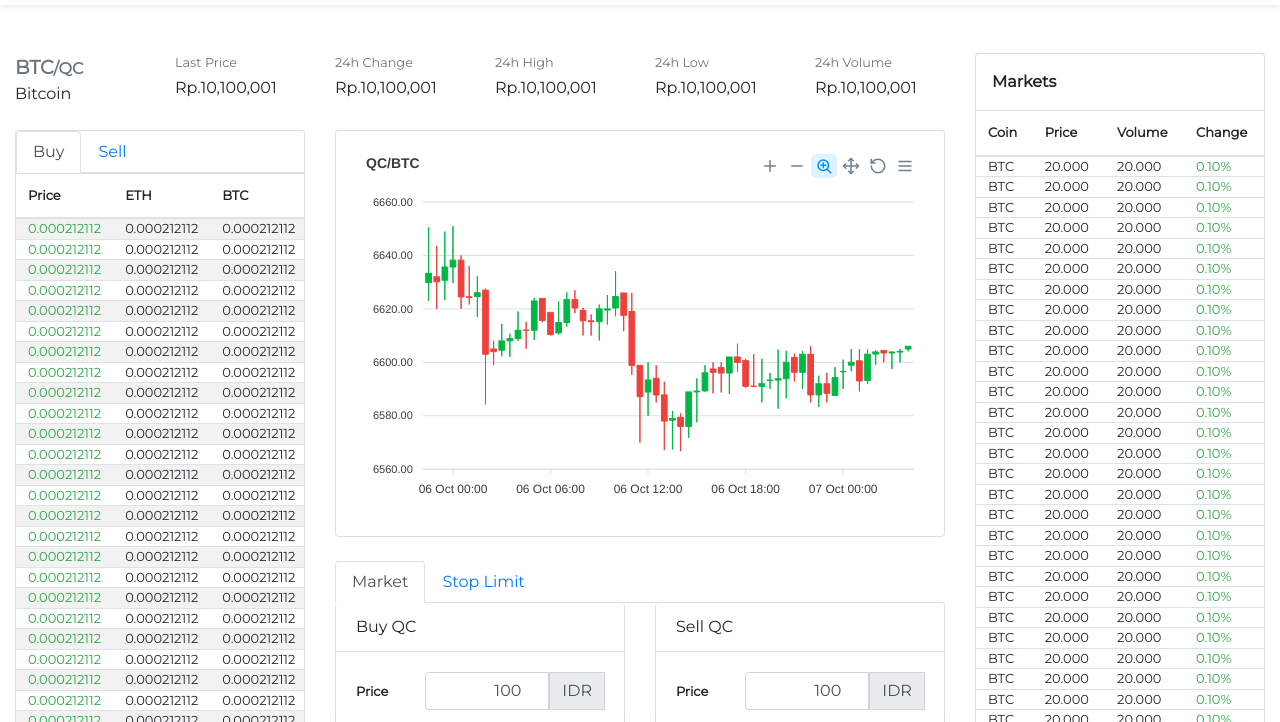
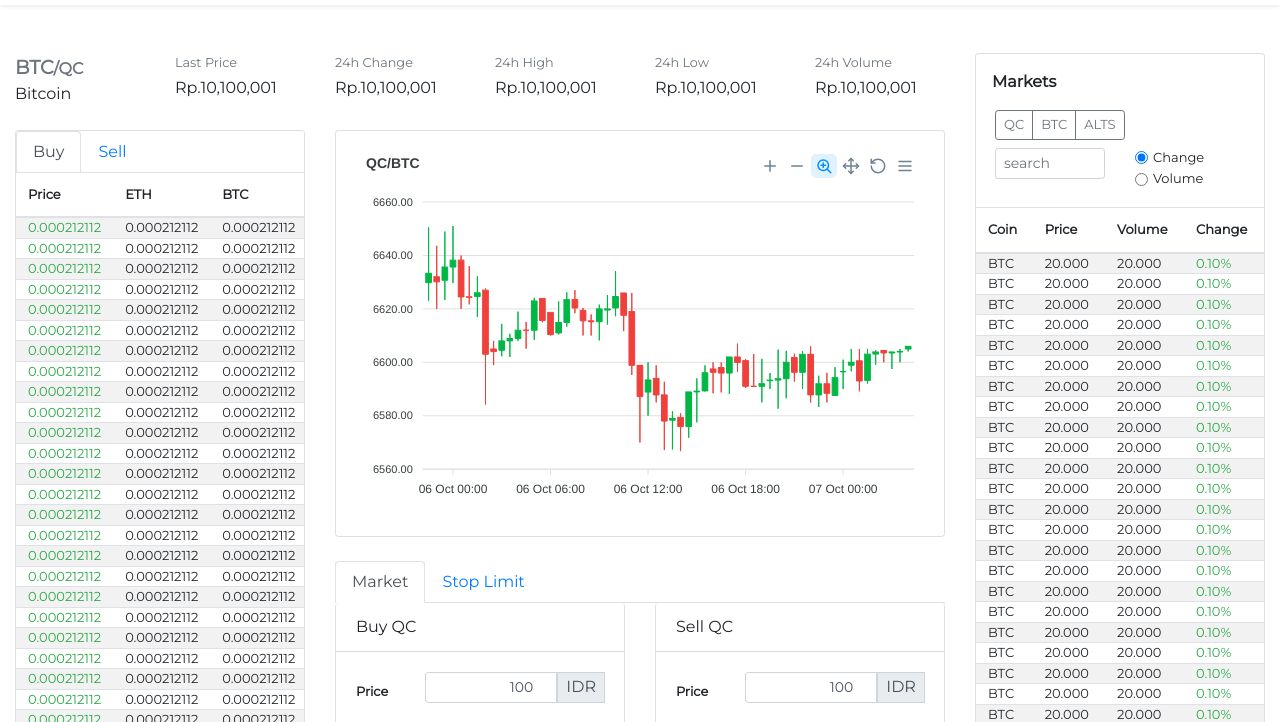
Before and after one commit to thexdev/minilalist-exchange-layout, a plain HTML site: page index.html in a window 1280 px wide. Shown: the part 51-773 px from the top of the page. Drawn offline with nearby package versions, Linux system fonts and the light colour scheme.

Commit message:
Change somethin

```diff
--- a/app.js
+++ b/app.js
@@ -18,9 +18,9 @@ const buyCoin = {
 					    <label for="buyPrice" class="col-sm-3 col-form-label"><small><strong>Price</strong></small></label>
 					    <div class="col-sm-9">
 					      	<div class="input-group mb-3">
-							  <input type="number" class="form-control text-right" v-model="price">
+							  <input type="number" class="form-control form-control-sm text-right" v-model="price">
 							  <div class="input-group-prepend">
-							    <span class="input-group-text" id="buyPrice">IDR</span>
+							    <span class="input-group-text p-0 px-2" id="buyPrice">IDR</span>
 							  </div>
 							</div>
 					    </div>
@@ -29,9 +29,9 @@ const buyCoin = {
 					    <label for="buyAmount" class="col-sm-3 col-form-label"><small><strong>Amount</strong></small></label>
 					    <div class="col-sm-9">
 					    	<div class="input-group mb-3">
-							  <input type="number" class="form-control text-right" v-model="amount">
+							  <input type="number" class="form-control form-control-sm text-right" v-model="amount">
 							  <div class="input-group-prepend">
-							    <span class="input-group-text" id="buyAmount">BTC</span>
+							    <span class="input-group-text p-0 px-2" id="buyAmount">BTC</span>
 							  </div>
 							</div>
 					    </div>
@@ -41,18 +41,18 @@ const buyCoin = {
 					    <label for="buyTotal" class="col-sm-3 col-form-label"><small><strong>Total</strong></small></label>
 					    <div class="col-sm-9">
 					    	<div class="input-group mb-3">
-							  <input type="number" class="form-control text-right" :value="totalPrice">
+							  <input type="number" class="form-control form-control-sm text-right" :value="totalPrice">
 							  <div class="input-group-prepend">
-							    <span class="input-group-text" id="buyTotal">IDR</span>
+							    <span class="input-group-text p-0 px-2" id="buyTotal">IDR</span>
 							  </div>
 							</div>
 					    </div>
 					</div>
 					<div class="form-group">
 						<div class="border border-warning rounded">
-							<p class="text-center mt-3">
+							<small class="text-center d-block p-2">
 								<a href=""><strong class="text-warning">Log In</strong></a> or <a href=""><strong class="text-warning">Register</strong></a> to trade
-							</p>
+							</small>
 						</div>
 					</div>
 				</form>
@@ -85,9 +85,9 @@ const sellCoin = {
 					    <label for="buyPrice" class="col-sm-3 col-form-label"><small><strong>Price</strong></small></label>
 					    <div class="col-sm-9">
 					      	<div class="input-group mb-3">
-							  <input type="number" class="form-control text-right" v-model="price">
+							  <input type="number" class="form-control form-control-sm text-right" v-model="price">
 							  <div class="input-group-prepend">
-							    <span class="input-group-text" id="buyPrice">IDR</span>
+							    <span class="input-group-text p-0 px-2" id="buyPrice">IDR</span>
 							  </div>
 							</div>
 					    </div>
@@ -96,9 +96,9 @@ const sellCoin = {
 					    <label for="buyAmount" class="col-sm-3 col-form-label"><small><strong>Amount</strong></small></label>
 					    <div class="col-sm-9">
 					    	<div class="input-group mb-3">
-							  <input type="number" class="form-control text-right" v-model="amount">
+							  <input type="number" class="form-control form-control-sm text-right" v-model="amount">
 							  <div class="input-group-prepend">
-							    <span class="input-group-text" id="buyAmount">BTC</span>
+							    <span class="input-group-text p-0 px-2" id="buyAmount">BTC</span>
 							  </div>
 							</div>
 					    </div>
@@ -108,18 +108,18 @@ const sellCoin = {
 					    <label for="buyTotal" class="col-sm-3 col-form-label"><small><strong>Total</strong></small></label>
 					    <div class="col-sm-9">
 					    	<div class="input-group mb-3">
-							  <input type="number" class="form-control text-right" :value="totalPrice">
+							  <input type="number" class="form-control form-control-sm text-right" :value="totalPrice">
 							  <div class="input-group-prepend">
-							    <span class="input-group-text" id="buyTotal">IDR</span>
+							    <span class="input-group-text p-0 px-2" id="buyTotal">IDR</span>
 							  </div>
 							</div>
 					    </div>
 					</div>
 					<div class="form-group">
 						<div class="border border-warning rounded">
-							<p class="text-center mt-3">
+							<small class="text-center d-block p-2">
 								<a href=""><strong class="text-warning">Log In</strong></a> or <a href=""><strong class="text-warning">Register</strong></a> to trade
-							</p>
+							</small>
 						</div>
 					</div>
 				</form>
@@ -238,7 +238,7 @@ const tradingChart = {
 		<div class="row mt-4">
 			<div class="col-lg-4">
 				<div class="card">
-					<div class="card-header bg-white p-0">
+					<div class="card-header bg-white p-0 border-0">
 						<ul class="nav nav-tabs border-0" id="myTab" role="tablist">
 							<li class="nav-item">
 							    <a class="nav-link active" id="buy-tab" data-toggle="tab" href="#buy" role="tab" aria-controls="buy" aria-selected="true">Buy</a>
@@ -613,13 +613,45 @@ const tradingChart = {
 	}
 }
 
+const stockMarketControl = {
+	template: `
+		<div id="stock-market-control" class="mb-3 mx-1 row">
+			<div class="col-12">
+				<div class="btn-group mb-2" role="group">
+				  <button type="button" class="btn btn-outline-secondary btn-sm sm-btn-control">QC</button>
+				  <button type="button" class="btn btn-outline-secondary btn-sm sm-btn-control">BTC</button>
+				  <button type="button" class="btn btn-outline-secondary btn-sm sm-btn-control">ALTS</button>
+				</div>
+			</div>
+			<div class="col-6">
+				<input type="search" class="form-control form-control-sm" placeholder="search" />
+			</div>
+			<div class="col-6">
+				<div class="form-check form-check-inline">
+				  <input class="form-check-input" type="radio" name="change" id="sm-change-control" value="change" checked>
+				  <label class="form-check-label" for="sm-change-control">
+				    Change
+				  </label>
+				</div>
+				<div class="form-check form-check-inline">
+				  <input class="form-check-input" type="radio" name="volume" id="sm-volume-control" value="volume">
+				  <label class="form-check-label" for="sm-volume-control">
+				    Volume
+				  </label>
+				</div>
+			</div>
+		</div>
+	`
+}
+
 const stockMarket = {
 	template: `
 		<div class="card">
 			 <div class="card-body p-0">
 				<strong class="mb-3 d-block m-3">Markets</strong>
+				<stock-market-control></stock-market-control>
 				<div class="table-responsive" id="stock-market">
-					<table class="table mb-0">
+					<table class="table mb-0 table-striped">
 					  	<thead>
 					    	<tr>
 						      	<th scope="col">Coin</th>
@@ -640,7 +672,10 @@ const stockMarket = {
 				</div>
 			</div>
 		</div>
-	`
+	`,
+	components: {
+		'stock-market-control': stockMarketControl
+	}
 }
 
 const marketTrades = {
@@ -649,7 +684,7 @@ const marketTrades = {
 			<div class="card-body p-0">
 				<strong class="mb-3 d-block m-3">Market Trades</strong>
 				<div class="table-responsive" id="market-trades">
-					<table class="table mb-0">
+					<table class="table mb-0 table-striped">
 					  	<thead>
 					    	<tr>
 						      	<th scope="col">Date</th>
--- a/base.css
+++ b/base.css
@@ -2,12 +2,15 @@
 	font-family: 'Montserrat', sans-serif;
 }
 
-table thead tr, table tbody tr {
+table thead tr,
+table tbody tr,
+#stock-market-control:nth-child(2),
+.sm-btn-control {
 	font-size: 13px;
 }
 
 #buy, #sell {
-	max-height: 828px;
+	max-height: 800px;
 	overflow-y: auto;
 }
 
```
Lines whose indentation alone changed are shown as unchanged.
